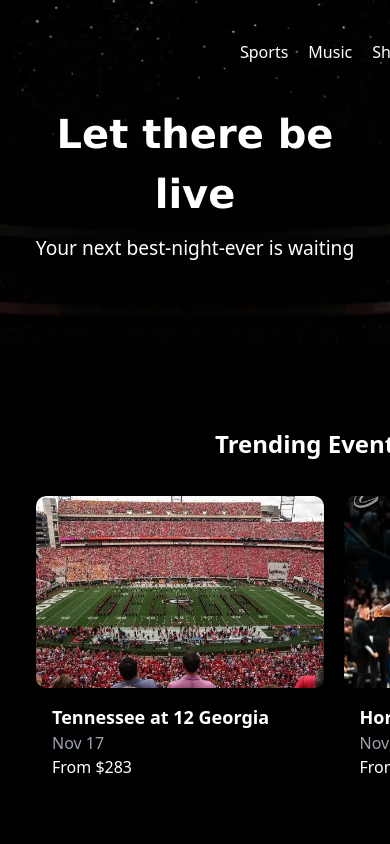
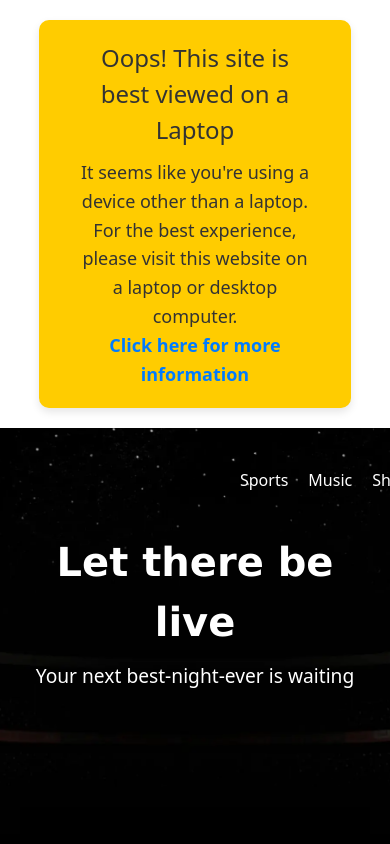
Before and after one commit to salimkhandev/seatgreek, a Next.js app: page / in a window 390 px wide. Shown: the top 844 px of the page. Built offline with nearby package versions, Linux system fonts and the light colour scheme.

Commit message:
improved

```diff
--- /dev/null
+++ b/app/component/ResponsiveMessage.js
@@ -0,0 +1,32 @@
+// components/ResponsiveMessage.js
+'use client'
+import { useState, useEffect } from 'react';
+
+const ResponsiveMessage = () => {
+    const [isMobile, setIsMobile] = useState(false);
+
+    useEffect(() => {
+        const handleResize = () => {
+            setIsMobile(window.innerWidth <= 1023);
+        };
+
+        handleResize();
+        window.addEventListener('resize', handleResize);
+
+        return () => {
+            window.removeEventListener('resize', handleResize);
+        };
+    }, []);
+
+    if (!isMobile) return null;
+
+    return (
+        <div className="message-box">
+            <h1>Oops! This site is best viewed on a Laptop</h1>
+            <p>It seems like you're using a device other than a laptop. For the best experience, please visit this website on a laptop or desktop computer.</p>
+            <p><a href="https://www.example.com" target="_blank" rel="noopener noreferrer">Click here for more information</a></p>
+        </div>
+    );
+};
+
+export default ResponsiveMessage;
--- a/app/globals.css
+++ b/app/globals.css
@@ -2,6 +2,39 @@
 @tailwind components;
 @tailwind utilities;
 
+/* styles/globals.css */
+
+.message-box {
+  background-color: #ffcc00;
+  padding: 20px 40px;
+  border-radius: 10px;
+  text-align: center;
+  box-shadow: 0 4px 8px rgba(0, 0, 0, 0.1);
+  width: 80%;
+  max-width: 600px;
+  color: #333;
+  margin: 20px auto;
+}
+
+.message-box h1 {
+  font-size: 24px;
+  margin-bottom: 10px;
+}
+
+.message-box p {
+  font-size: 18px;
+  line-height: 1.6;
+}
+
+.message-box a {
+  color: #007bff;
+  text-decoration: none;
+  font-weight: bold;
+}
+
+.message-box a:hover {
+  text-decoration: underline;
+}
 .swiper{
        width: 1210px;
 
--- a/app/page.js
+++ b/app/page.js
@@ -1,4 +1,5 @@
 import Hero from "./component/Header";
+import ResponsiveMessage from "./component/ResponsiveMessage";
 import BrowserEvents from "./component/BrowseEvents";
 
 import ConcertSlider from "./component/ConcertSlider";
@@ -9,7 +10,7 @@ export default function Home() {
   return (
     <div>
 
-
+    <ResponsiveMessage/>
       <Hero/>
       <BrowserEvents />
 
```
